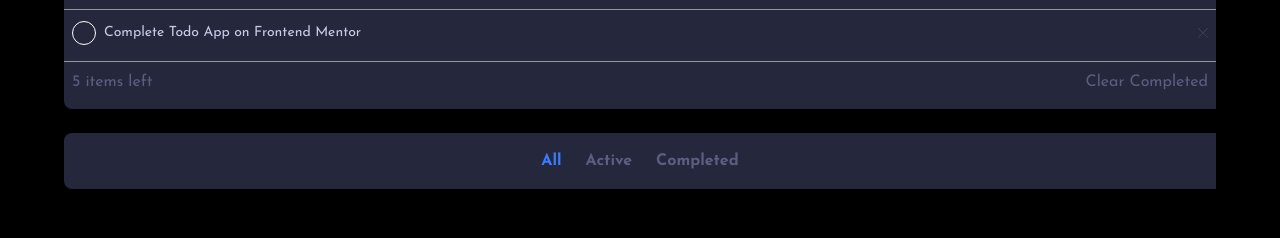
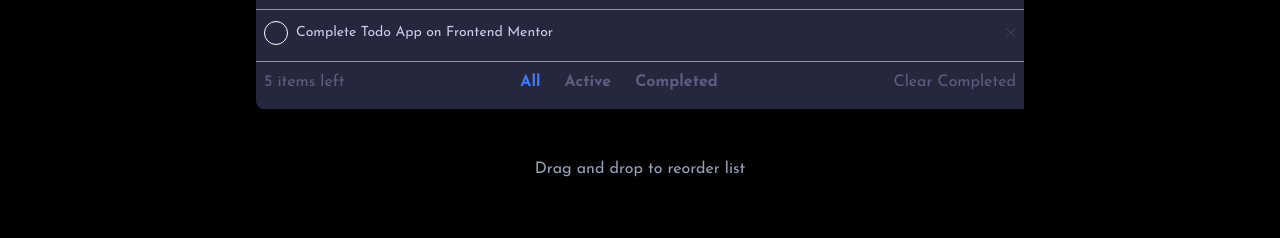
Before and after one commit to Egnoel/Next_TodoApp, a Next.js app: page / in a window 1280 px wide. Shown: the part 438-676 px from the top of the page. Built offline with nearby package versions, Linux system fonts and the light colour scheme.

Commit message:
desktop design

```diff
--- a/app/components/Todo.tsx
+++ b/app/components/Todo.tsx
@@ -10,7 +10,7 @@ interface TodoType{
 
 const Todo = ({title, completed}:TodoType) => {
   return (
-    <div className='px-2 flex flex-row h-12 justify-between items-center text-center'>
+    <div className='px-2 flex flex-row h-12 justify-between items-center text-center hover:cursor-pointer'>
                 <div className='flex gap-2 flex-row items-center'>
                 <div className={`w-6 h-6 rounded-full border-white border ${completed?'flex items-center justify-center bg-gradient-to-r from-[#55DDFF] to-[#C058F3]':''}`}>
                 {
--- a/app/page.tsx
+++ b/app/page.tsx
@@ -43,7 +43,7 @@ export default function Home() {
         />
       </div>
       <div className='h-2/3 bg-black flex items-center justify-center text-white relative'>
-        <div className='z-10 text-center absolute top-[-200px] w-[90%] h-[70%]'>
+        <div className='z-10 text-center absolute top-[-200px] w-[90%] h-[70%] sm:w-[60%]'>
           <div className='flex flex-col h-full gap-6 items-center'>
             <div className='flex justify-between flex-row w-full h-8'>
               <h1>TODO</h1>
@@ -60,15 +60,20 @@ export default function Home() {
                 todos.map((todo, index) => <Todo key={index} {...todo} />)
               }
               <div className='px-2 flex flex-row h-12 justify-between items-center text-center py-2 text-[#5B5E7E]'>
-                <span>
+                <span className='hover:text-[#E3E4F1] hover:cursor-pointer'>
                   5 items left
                 </span>
-                <span>
+                <div className='bg-[#25273D] sm:flex flex-row items-center justify-center gap-6 rounded-s-lg text-[#5B5E7E] font-bold hidden'>
+              <span className='text-[#3A7CFD] hover:text-[#E3E4F1] hover:cursor-pointer'>All</span>
+              <span className='hover:text-[#E3E4F1] hover:cursor-pointer'>Active</span>
+              <span className='hover:text-[#E3E4F1] hover:cursor-pointer'>Completed</span>
+            </div>
+                <span className='hover:text-[#E3E4F1] hover:cursor-pointer'>
                   Clear Completed
                 </span>
               </div>
             </div>
-            <div className='bg-[#25273D] w-full flex flex-row items-center justify-center gap-6 py-4 rounded-s-lg text-[#5B5E7E] font-bold'>
+            <div className='bg-[#25273D] w-full flex flex-row items-center justify-center gap-6 py-4 rounded-s-lg text-[#5B5E7E] font-bold sm:hidden'>
               <span className='text-[#3A7CFD]'>All</span>
               <span>Active</span>
               <span>Completed</span>
```
